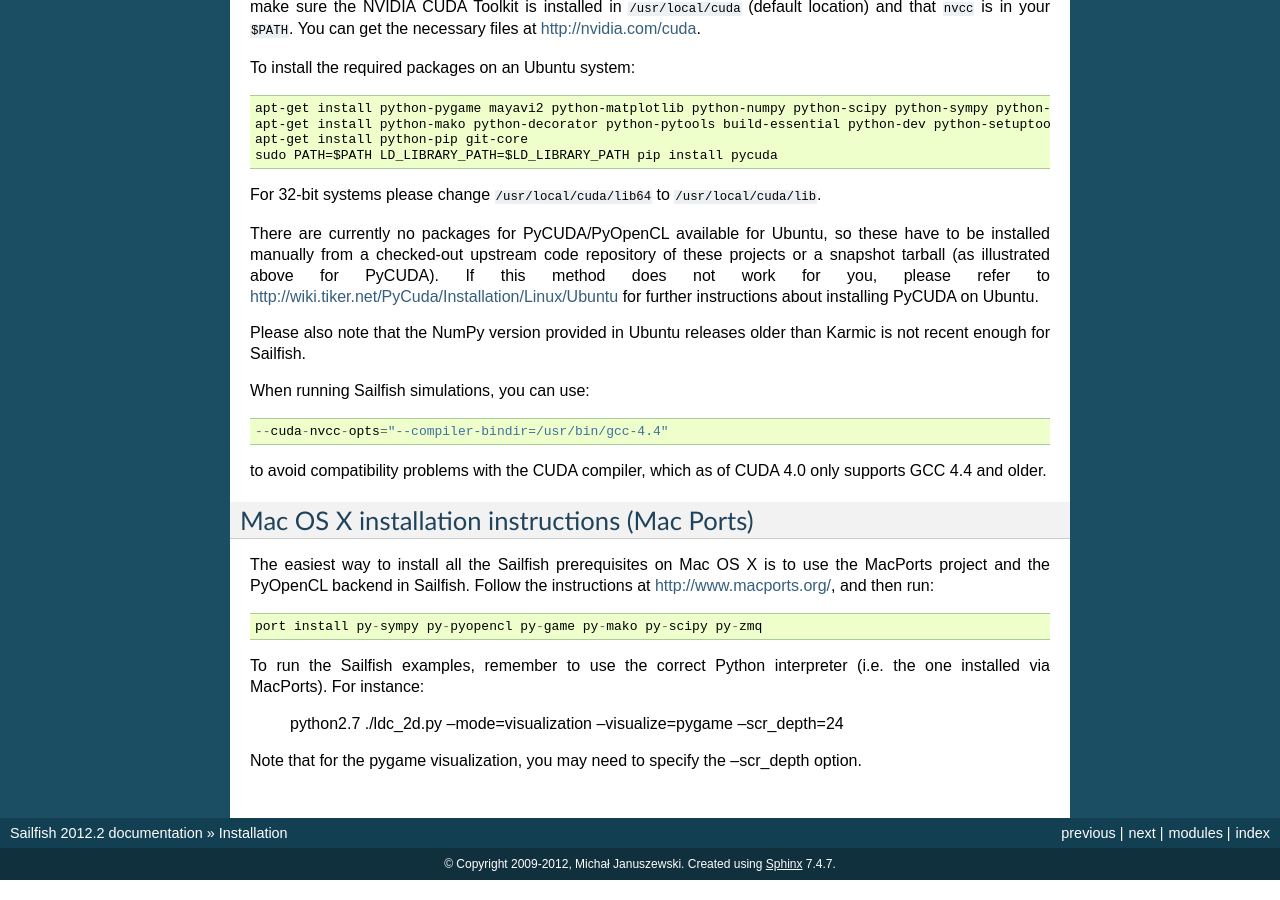
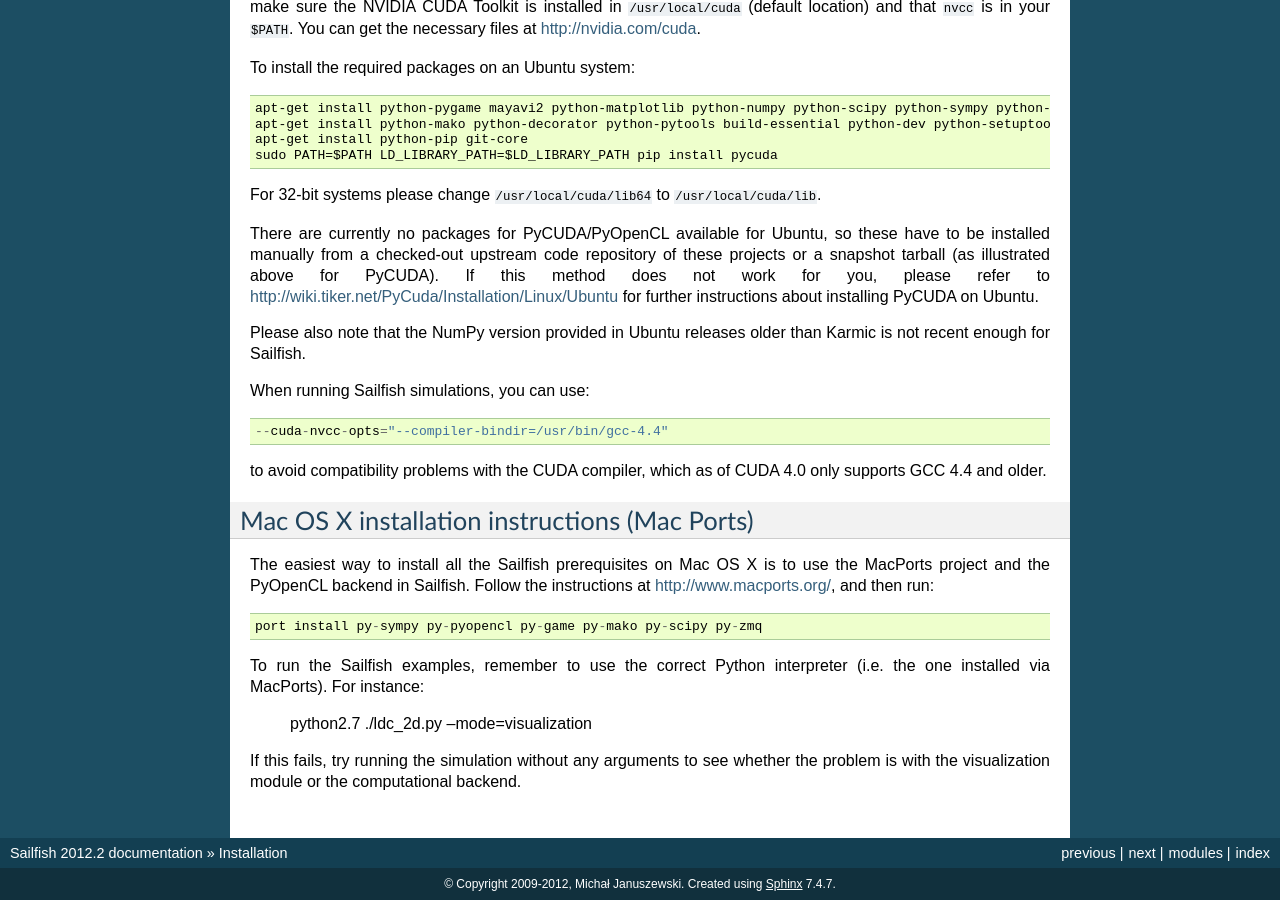
Before and after one commit to sailfish-team/sailfish, a Sphinx documentation site: the page built from doc/installation.rst, in a window 1280 px wide and 900 px high, scrolled down 1387 px. Built offline with Sphinx 7.4.7, drawn with Linux system fonts in a browser that asks for light colours; formulas are drawn with MathJax 3.

Commit message:
Update installation instructions.

```diff
--- a/doc/installation.rst
+++ b/doc/installation.rst
@@ -110,6 +110,7 @@ and then run::
 To run the Sailfish examples, remember to use the correct Python interpreter (i.e. the one
 installed via MacPorts).  For instance:
 
-  python2.7 ./ldc_2d.py --mode=visualization --visualize=pygame --scr_depth=24
+  python2.7 ./ldc_2d.py --mode=visualization
 
-Note that for the pygame visualization, you may need to specify the --scr_depth option.
+If this fails, try running the simulation without any arguments to see whether the problem
+is with the visualization module or the computational backend.
```
